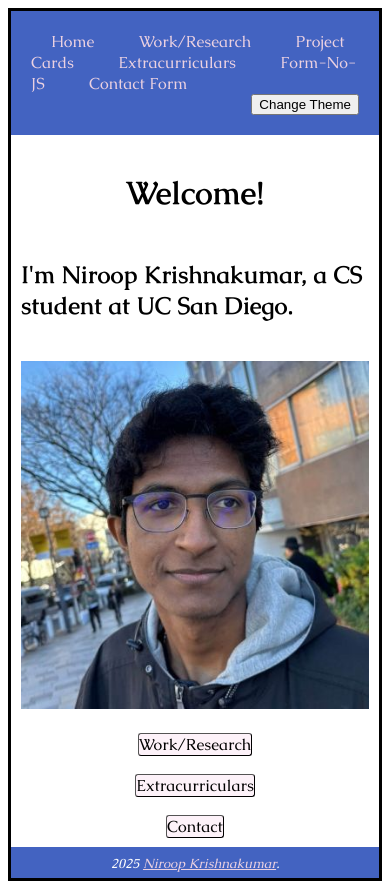
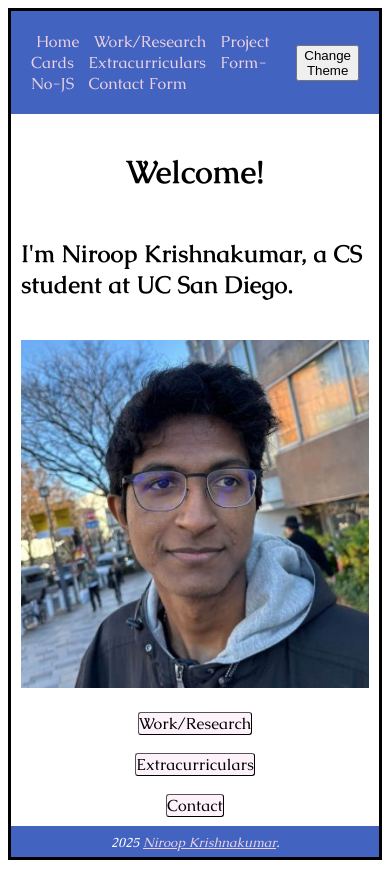
Before and after one commit to niroopkris/cse134b-hw5, a plain HTML site: page index.html in a window 390 px wide. After the commit the page ends 868 px from the top, so only its background shows below. Drawn offline with Linux system fonts and the light colour scheme.

Commit message:
modified header navigation bar so the 'click-boxes' of each page link no longer overlap. Also prevented theme-switch button from enlarging at small sizes.

```diff
--- a/css/main.css
+++ b/css/main.css
@@ -45,10 +45,11 @@
     --fgcolor:rgb(255, 255, 255);
 }
 
-#header-nav {
+.header-nav {
     display:flex;
-    flex-flow: row wrap;
-    justify-content: flex-end;
+    flex-flow: row;
+    justify-content:flex-end;
+    align-items: center;
     padding: 20px;
     background-color: color-mix(in oklab, #1425a7 75%, white);
 
@@ -57,7 +58,7 @@
     }
 
     a {
-        padding: 20px;
+        padding: 5px;
         text-decoration: none;
     }
 
@@ -69,6 +70,9 @@
         color: rgb(255, 105, 170);
     }
 
+    .theme-button {
+        margin-left: 10px;
+    }
 }
 
 @scope (header, footer) {
--- a/index.html
+++ b/index.html
@@ -10,7 +10,7 @@
 </head>
 <body class = "container" >
     <header>
-        <div id = "header-nav">
+        <div class = "header-nav">
             <nav>
             <!--Navigation Bar-->
                 <a href="index.html">Home</a>
@@ -20,7 +20,7 @@
                 <a href="form-no-js.html">Form-No-JS</a>
                 <a href="form.html">Contact Form</a>
             </nav>
-            <button type="button" data-theme-toggle>Change Theme</button>
+            <button type="button" class="theme-button" data-theme-toggle>Change Theme</button>
         </div>
     </header>
 
```
Also changed, not shown: extracurriculars.html (+2 -2 lines), form-no-js.html (+2 -2 lines), form.html (+2 -2 lines), projects.html (+2 -2 lines), work.html (+2 -2 lines).
